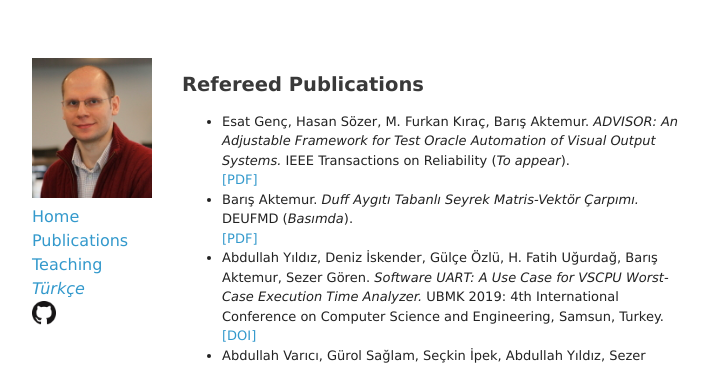
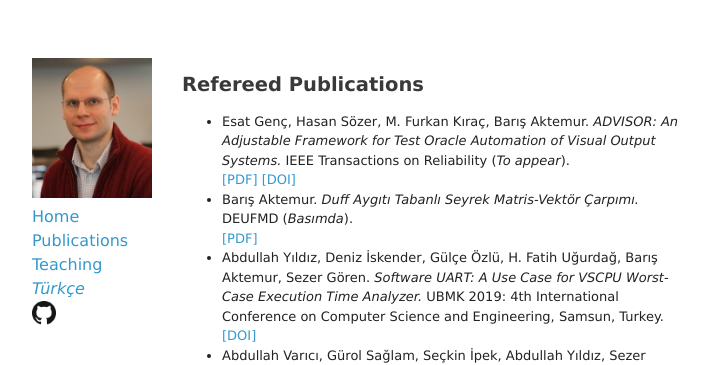
Before and after one commit to aktemur/aktemur.github.io, a Jekyll site: the page built from publications.md, in a window 1280 px wide and 900 px high. Shown: the top 365 px of the window, without its empty margins (283-992 px from the left). Built offline with Jekyll 4.4.1, drawn with Linux system fonts in a browser that asks for light colours; our own code applies the rules of GitHub Pages for plain Markdown files.

Commit message:
Add IEEE Trans. on Reliability paper's DOI.

```diff
--- a/publications.md
+++ b/publications.md
@@ -6,6 +6,7 @@ layout: default
 * Esat Genç, Hasan Sözer, M. Furkan Kıraç, Barış Aktemur.
   _ADVISOR: An Adjustable Framework for Test Oracle Automation of Visual Output Systems._ IEEE Transactions on Reliability (_To appear_).
   [[PDF]](data/ieee-trans-reliability-2020.pdf)
+  [[DOI]](https://doi.org/10.1109/TR.2019.2957507)
 * Barış Aktemur.
   _Duff Aygıtı Tabanlı Seyrek Matris-Vektör Çarpımı._
   DEUFMD (_Basımda_).
```
Also changed, not shown: 1 other file.
